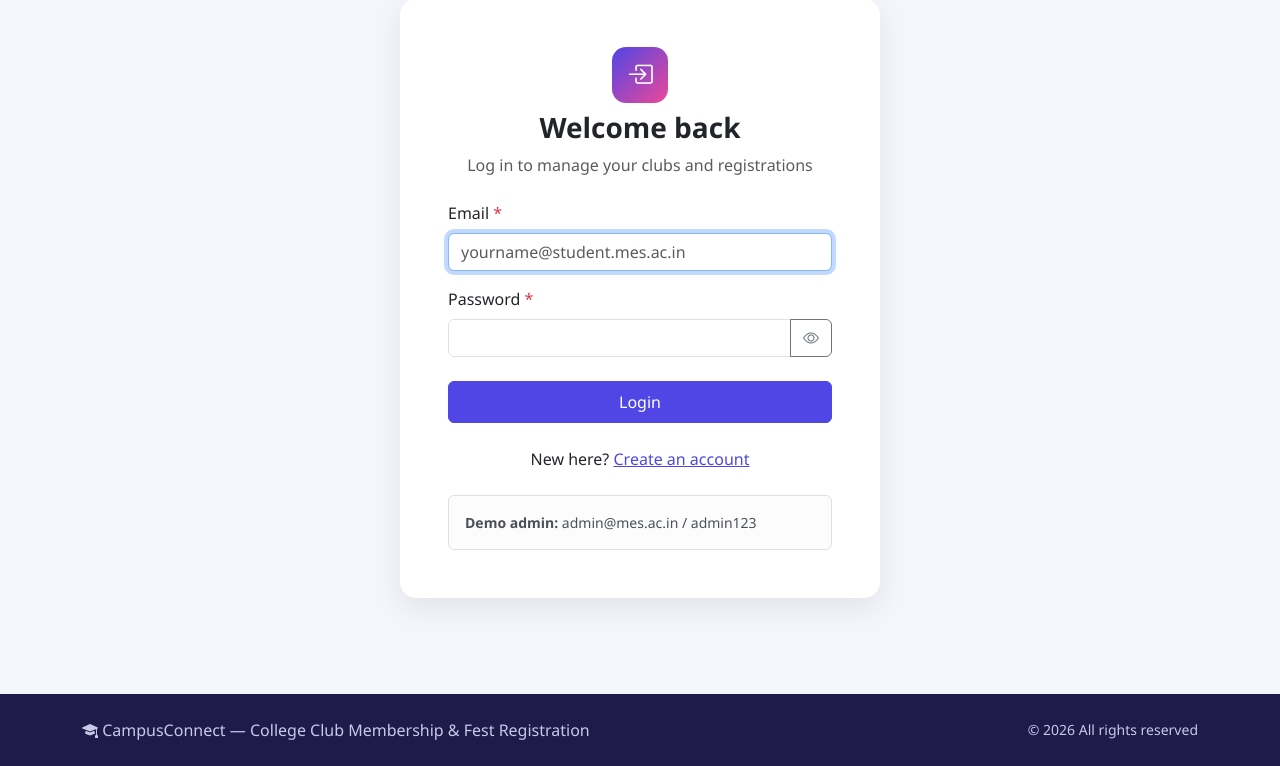
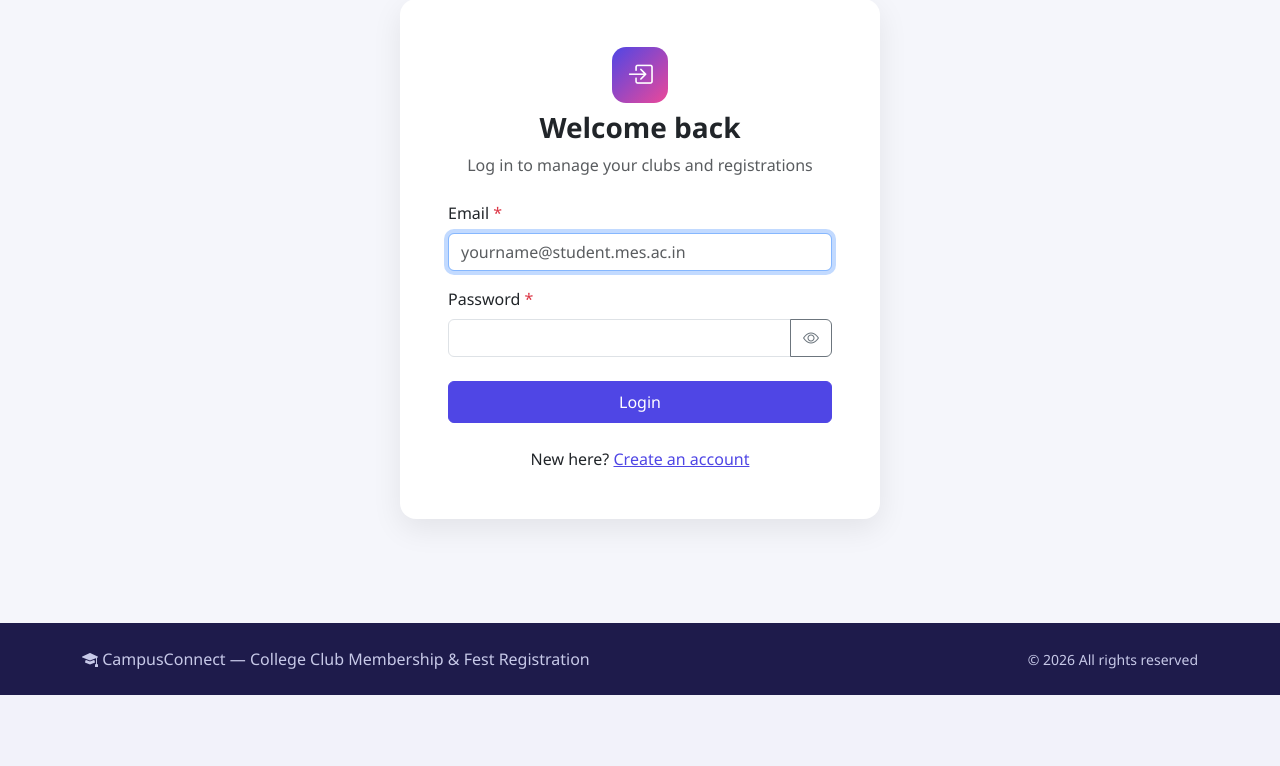
Before and after one commit to Krishna9nair/amey-project, a Flask app: page /login in a window 1280 px wide. Shown: the part 105-871 px from the top of the page. After the commit the page ends 800 px from the top, so only its background shows below. Run offline with Flask 3, Linux system fonts and the light colour scheme.

Commit message:
Remove demo admin credentials from login page; allow admin passwords via env vars
Co-authored-by: Cursor <cursoragent@cursor.com>

```diff
--- a/app.py
+++ b/app.py
@@ -42,7 +42,9 @@ DEPARTMENTS = [
 YEARS = ["First Year", "Second Year", "Third Year", "Final Year"]
 ALLOWED_EMAIL_DOMAIN = "student.mes.ac.in"
 HOME_ENDPOINTS = {"admin": "admin_dashboard", "club_admin": "club_admin_dashboard", "student": "dashboard"}
-DEFAULT_CLUB_ADMIN_PASSWORD = "club123"
+ADMIN_EMAIL = os.environ.get("ADMIN_EMAIL", "admin@mes.ac.in")
+ADMIN_PASSWORD = os.environ.get("ADMIN_PASSWORD", "admin123")
+DEFAULT_CLUB_ADMIN_PASSWORD = os.environ.get("CLUB_ADMIN_PASSWORD", "club123")
 
 
 def is_college_email(email):
@@ -103,7 +105,7 @@ def init_db():
     if db.execute("SELECT COUNT(*) FROM users WHERE role = 'admin'").fetchone()[0] == 0:
         db.execute(
             "INSERT INTO users (name, email, password_hash, role) VALUES (?, ?, ?, 'admin')",
-            ("Administrator", "admin@mes.ac.in", generate_password_hash("admin123")),
+            ("Administrator", ADMIN_EMAIL, generate_password_hash(ADMIN_PASSWORD)),
         )
 
     if db.execute("SELECT COUNT(*) FROM clubs").fetchone()[0] == 0:
--- a/templates/login.html
+++ b/templates/login.html
@@ -26,9 +26,6 @@
                 <button type="submit" class="btn btn-brand w-100 py-2">Login</button>
             </form>
             <p class="text-center mt-4 mb-0">New here? <a href="{{ url_for('register') }}" class="text-brand">Create an account</a></p>
-            <div class="alert alert-light border small mt-4 mb-0">
-                <strong>Demo admin:</strong> admin@mes.ac.in / admin123
-            </div>
         </div>
     </div>
 </div>
```
